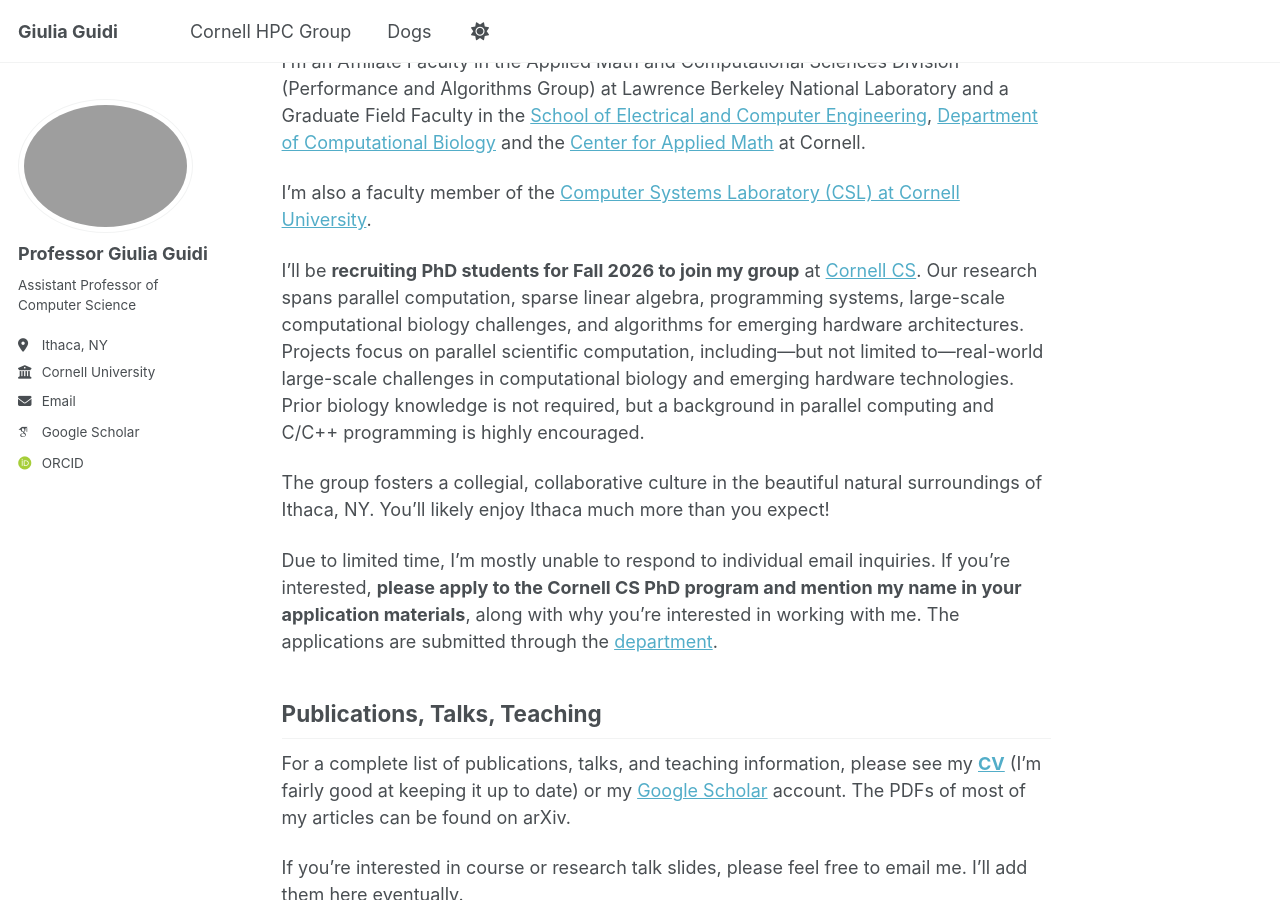
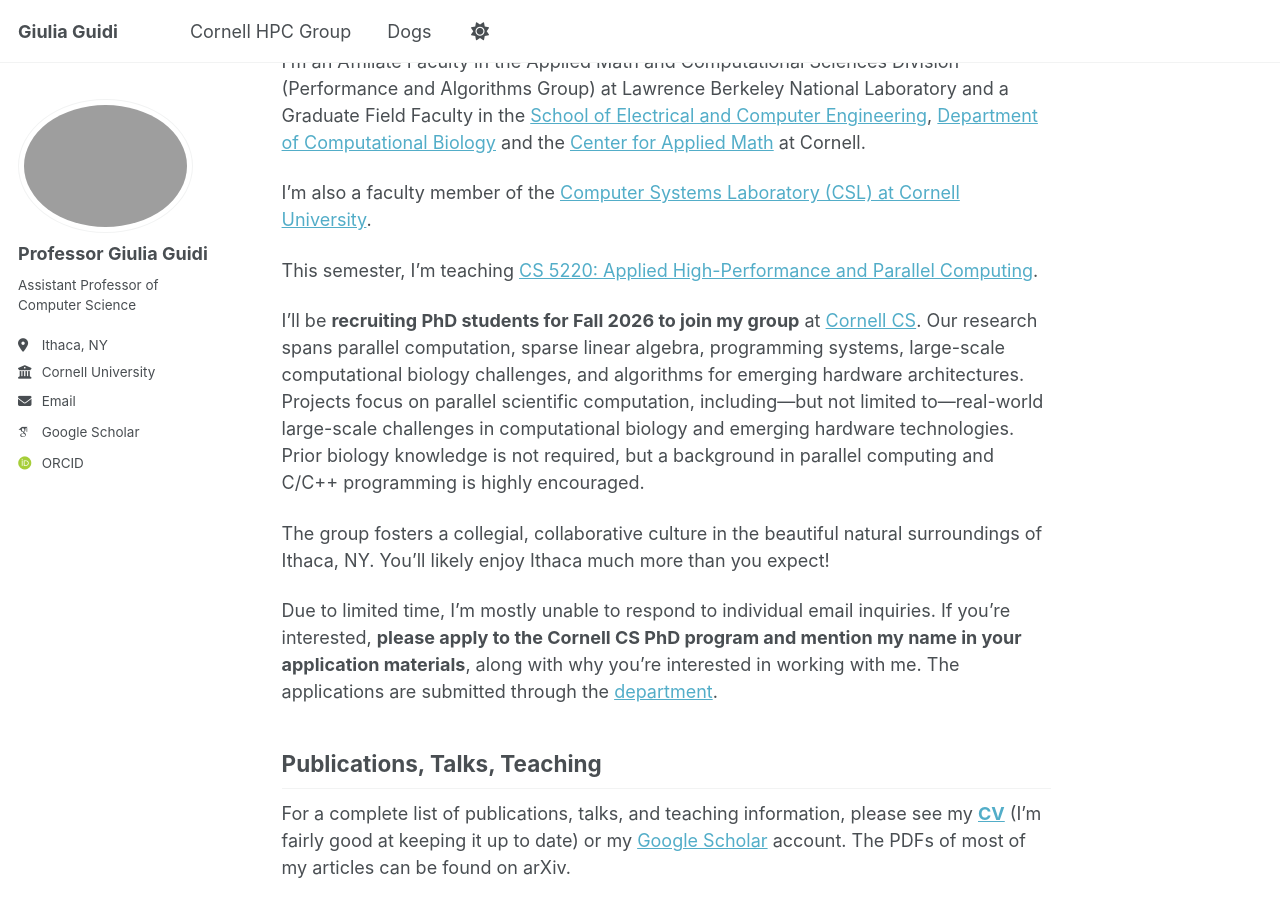
Before and after one commit to giuliaguidi/giuliaguidi.github.io, a Jekyll site: the page built from _pages/about.md, in a window 1280 px wide and 900 px high, scrolled down 437 px. Built offline with Jekyll 4.4.1, drawn with Linux system fonts in a browser that asks for light colours; some web fonts are replaced.

Commit message:
Update about.md course information.

```diff
--- a/_pages/about.md
+++ b/_pages/about.md
@@ -19,6 +19,8 @@
 I'm an Affiliate Faculty in the Applied Math and Computational Sciences Division (Performance and Algorithms Group) at Lawrence Berkeley National Laboratory and a Graduate Field Faculty in the [School of Electrical and Computer Engineering](https://www.engineering.cornell.edu/ece/), [Department of Computational Biology](https://gradschool.cornell.edu/academics/fields-of-study/field/computational-biology/) and the [Center for Applied Math](https://www.cam.cornell.edu/cam) at Cornell.
 
 I'm also a faculty member of the [Computer Systems Laboratory (CSL) at Cornell University](https://www.csl.cornell.edu/).
+
+This semester, I'm teaching [CS 5220: Applied High-Performance and Parallel Computing](https://www.cs.cornell.edu/courses/cs5220/2026sp/).
 
 I’ll be **recruiting PhD students for Fall 2026 to join my group** at [Cornell CS](https://cis.cornell.edu/). Our research spans parallel computation, sparse linear algebra, programming systems, large-scale computational biology challenges, and algorithms for emerging hardware architectures.
 Projects focus on parallel scientific computation, including—but not limited to—real-world large-scale challenges in computational biology and emerging hardware technologies. Prior biology knowledge is not required, but a background in parallel computing and C/C++ programming is highly encouraged.
```
